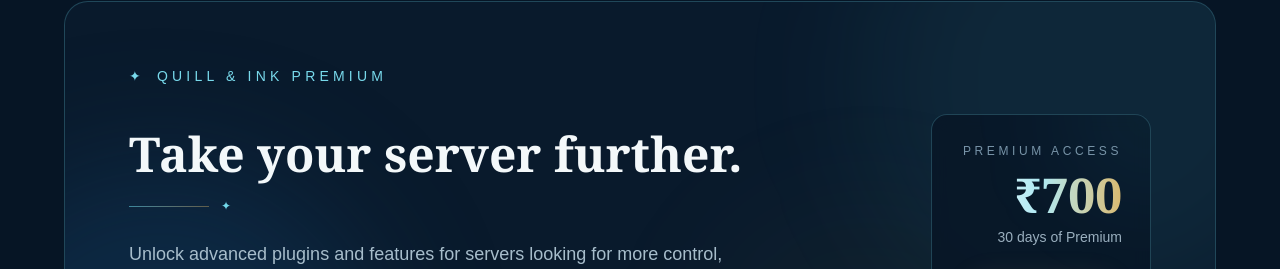
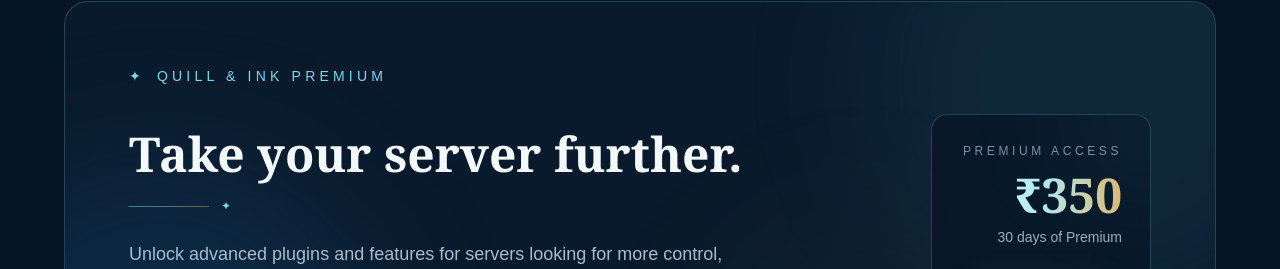
Before and after one commit to operaoftales-bit/quill-and-ink-web, a Next.js app: page / in a window 1280 px wide. Shown: the part 2339-2608 px from the top of the page. Built offline with nearby package versions, Linux system fonts and the light colour scheme.

Commit message:
Update Premium pricing to 350 INR

```diff
--- a/app/features/premium/page.tsx
+++ b/app/features/premium/page.tsx
@@ -229,7 +229,7 @@
           </h2>
 
           <p className="mx-auto mt-5 max-w-xl leading-7 text-[#9eb6ca]">
-            Get Quill & Ink Premium for ₹700 and unlock 30 days of advanced
+            Get Quill & Ink Premium for ₹350 and unlock 30 days of advanced
             features for your server.
           </p>
 
--- a/app/getting-started/page.tsx
+++ b/app/getting-started/page.tsx
@@ -253,7 +253,7 @@
 
                 <div className="mt-7">
                   <span className="text-4xl font-semibold text-[#f4f8ff]">
-                    ₹700
+                    ₹350
                   </span>
 
                   <span className="ml-2 text-[#8198ad]">/ 30 days</span>
--- a/app/page.tsx
+++ b/app/page.tsx
@@ -350,7 +350,7 @@
                     </p>
 
                     <p className="mt-3 bg-gradient-to-r from-[#f4fbfd] via-[#aee9f3] to-[#d8b96f] bg-clip-text font-serif text-5xl font-semibold text-transparent">
-                      ₹700
+                      ₹350
                     </p>
 
                     <p className="mt-2 text-sm text-[#9aafbe]">
--- a/app/refunds/page.tsx
+++ b/app/refunds/page.tsx
@@ -75,7 +75,7 @@
             </p>
 
             <p className="mt-4 text-xl font-semibold text-[#d0b16b]">
-              ₹700 for 30 days of Premium access.
+              ₹350 for 30 days of Premium access.
             </p>
 
             <p className="mt-4">
```
